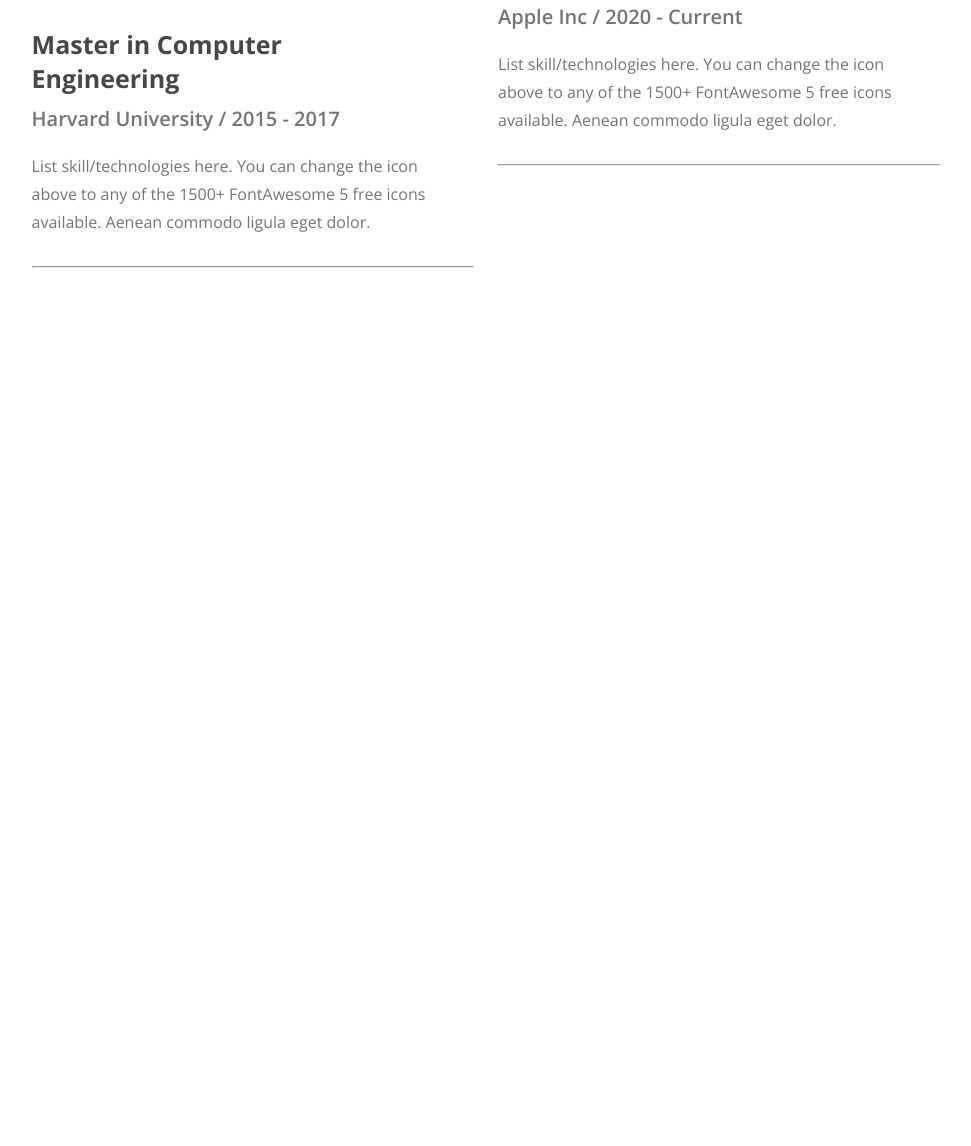
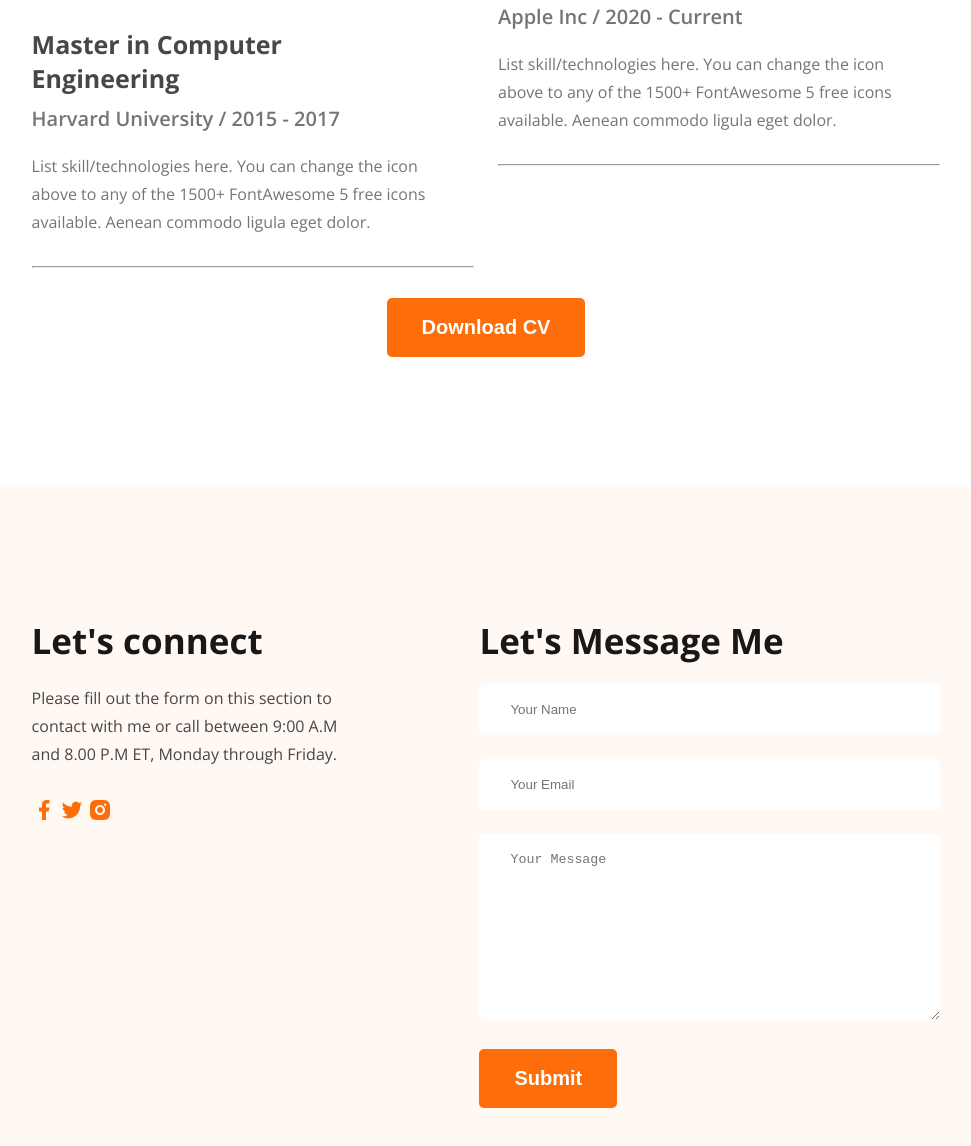
Before and after one commit to nayem-codes/My-Portfolio, a plain HTML site: page index.html in a window 1280 px wide. Shown: the part 3162-4308 px from the top of the page, without its empty margins (154-1125 px from the left). Before the commit the page ends 3460 px from the top, so only its background shows below. Drawn offline with nearby package versions, Linux system fonts and the light colour scheme.

Commit message:
added footer

```diff
--- a/index.html
+++ b/index.html
@@ -155,6 +155,40 @@
             <hr>
         </div>
        </div>
+
+       <div class="text-center">
+        <button class="btn">Download CV</button>
+       </div>
+
     </section>
+
+    <footer>
+        <section class="footer-container">
+        <div class="social">
+            <h2>Let's connect</h2>
+            <p>Please fill out the form on this section to contact with me or call between 9:00 A.M and 8.00 P.M ET, Monday through Friday.</p>
+            <div class="icons">
+               <a href=""><img src="images/icons/facebook.png" alt=""></a>
+               <a href=""><img src="images/icons/twitter.png" alt=""></a>
+               <a href=""><img src="images/icons/insta.png" alt=""></a>
+            </div>
+        </div>
+        <form class="form">
+        <h2>Let's Message Me</h2>
+        <div class="">
+            <input type="text" name="" id="" placeholder="Your Name">
+        </div>
+        <div class="">
+            <input type="text" name="" id="" placeholder="Your Email">
+        </div>
+        <div class="">
+            <textarea rows="10" name="" id="" placeholder="Your Message"></textarea>
+        </div>
+        <input class="btn" type="submit" value="Submit">
+        </form>
+        </section>
+    </footer>
+
+
 </body>
 </html>
--- a/styles/portfolio.css
+++ b/styles/portfolio.css
@@ -46,6 +46,10 @@
     margin-bottom: 30px;
     line-height: 30px;
     color: #757575;
+}
+
+.text-center{
+    text-align: center;
 }
 
 /* main styles */
@@ -223,3 +227,47 @@
 .resume-container hr{
     margin: 30px 0;
 }
+
+footer{
+    margin-top: 130px;
+    background-color: #FFF8F3;
+    padding: 130px 0;
+}
+
+footer .footer-container{
+    width: 71%;
+    max-width: 1140px;
+    margin: 0 auto;
+    display: flex;
+    gap: 116px;
+}
+
+.footer-container h2{
+    color: #181818;
+    font-size: 35px;
+    margin-bottom: 20px;
+}
+
+.footer-container .social{
+    max-width: 562px;
+}
+
+.footer-container .social p{
+    color: #474747;
+    line-height: 28px;
+    font-size: 16px;
+    margin-bottom: 30px;
+}
+
+.footer-container .icon a{
+    margin-right: 24px;
+}
+
+.footer-container form input[type="text"] , .footer-container form textarea {
+    width: 461px;
+    padding: 18px 31px;
+    margin-bottom: 24px;
+    border: none;
+    border-radius: 5px;
+    color: #757575;
+}
```
